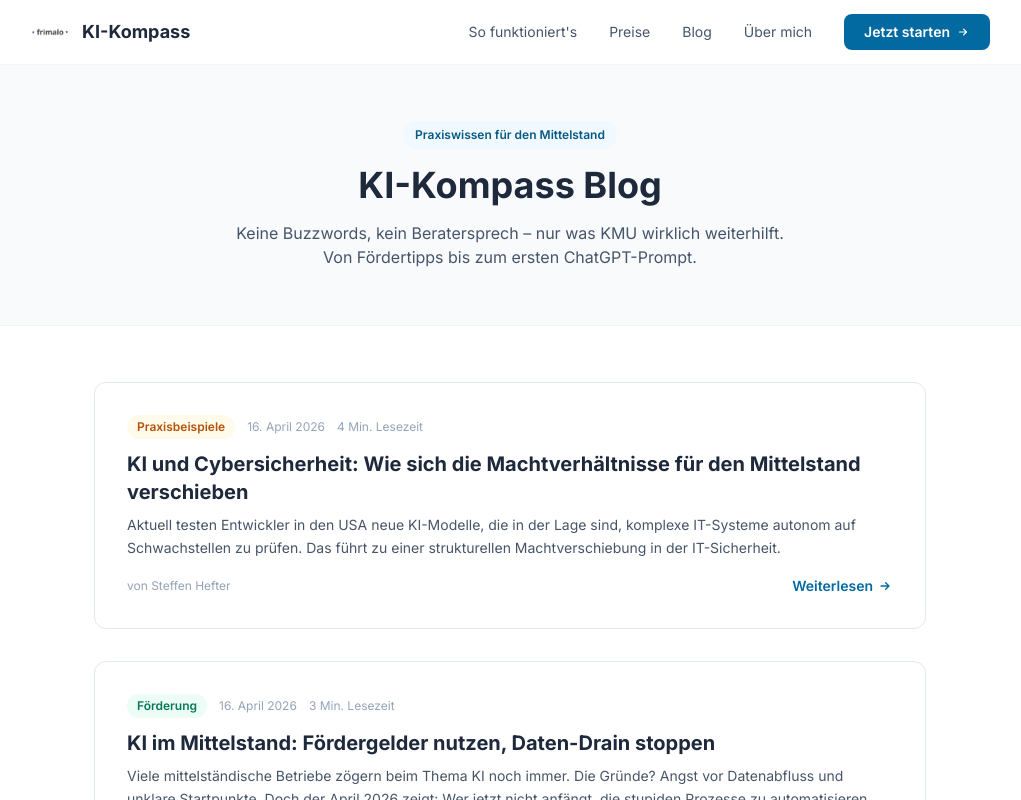
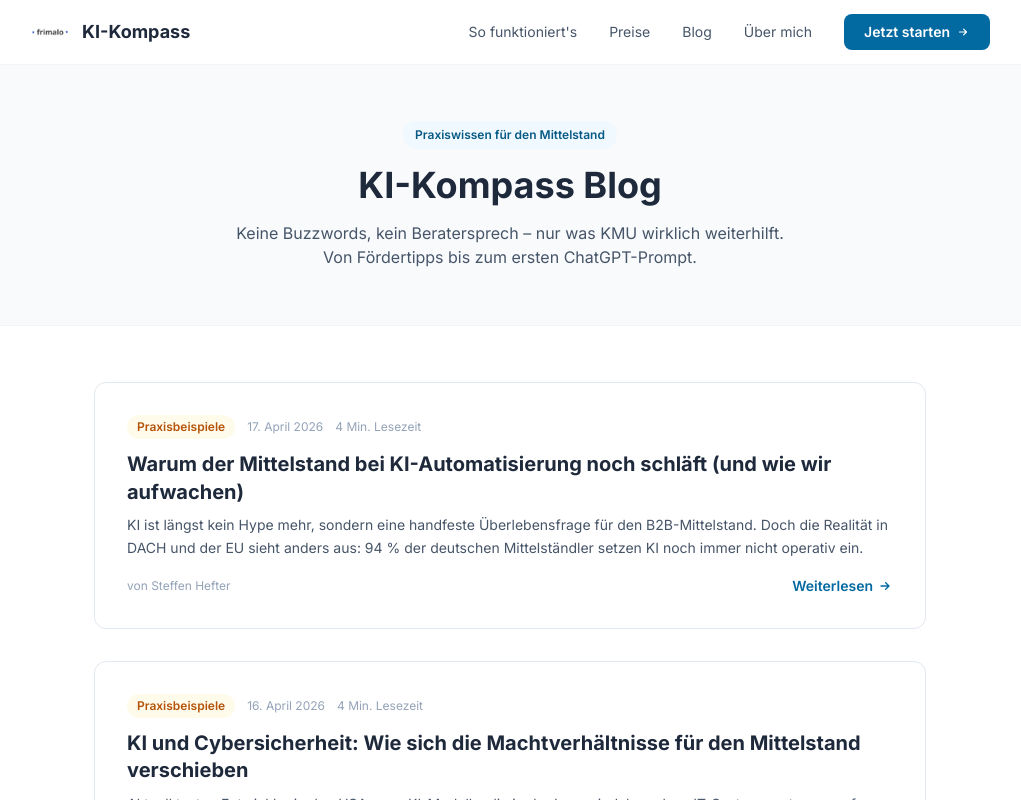
Before and after one commit to derhefter/KI-Kompass-2.0, a Next.js app: page /blog in a window 1280 px wide. Shown: the top 800 px of the page, without its empty margins (130-1151 px from the left). Built offline with nearby package versions, Linux system fonts and the light colour scheme; no server answers.

Commit message:
Auto-Publish: Warum der Mittelstand noch schläft

```diff
--- a/src/data/blog-posts.js
+++ b/src/data/blog-posts.js
@@ -16,6 +16,42 @@
 // ============================================================
 
 export const blogPosts = [
+  {
+    id: 16,
+    slug: 'warum-der-mittelstand-bei-ki-automatisierung-noch-schlaeft-und-wie-wir-aufwachen',
+    title: 'Warum der Mittelstand bei KI-Automatisierung noch schläft (und wie wir aufwachen)',
+    excerpt: 'KI ist längst kein Hype mehr, sondern eine handfeste Überlebensfrage für den B2B-Mittelstand. Doch die Realität in DACH und der EU sieht anders aus: 94 % der deutschen Mittelständler setzen KI noch immer nicht operativ ein.',
+    content: `
+<p><strong>KI ist längst kein Hype mehr, sondern eine handfeste Überlebensfrage für den B2B-Mittelstand.</strong> Doch die Realität in DACH und der EU sieht anders aus: Laut aktuellen Zahlen aus 2026 setzen 94 % der deutschen Mittelständler KI noch immer nicht operativ ein. Woran hakt es und wie kommen wir ins Tun?</p>
+
+<p>Wenn man sich die neuesten Marktberichte ansieht, könnte man meinen, wir leben in zwei verschiedenen Welten. Auf der einen Seite die Tech-Riesen, die ihre Prozesse mit KI-Agenten auf Steroide pumpen. Auf der anderen Seite der europäische Mittelstand, der oft noch mit Papierformularen und isolierten RPA-Bots kämpft.</p>
+
+<p>Wir reden hier nicht von futuristischen Robotern, sondern von handfesten, langweiligen Prozessen: Rechnungseingang, Bestandsmanagement, Lead-Qualifizierung. Dort, wo KI heute schon massive Kostenblöcke reduziert und Fachkräfte entlastet.</p>
+
+<p><strong>Das Problem: Pilot-Friedhöfe statt Strategie</strong><br>Warum hinken wir hinterher? Es ist meist nicht die böse DSGVO, die uns ausbremst. Es sind handgemachte Probleme:</p>
+<ul>
+  <li><strong>Führung ohne Kompass:</strong> Es fehlt schlicht an einer klaren KI-Strategie. Viele stürzen sich in blindwütige Pilotprojekte ohne messbare KPIs.</li>
+  <li><strong>Miese Daten:</strong> KI braucht sauberes Futter. Wenn das CRM ein Datenmüllhaufen ist, hilft der beste Algorithmus nicht.</li>
+  <li><strong>Inseldenken statt End-to-End:</strong> Ein isolierter Bot, der Mails sortiert, ist nett. Aber echte Automatisierung erfordert das Standardisieren von Kernprozessen.</li>
+</ul>
+
+<p><strong>Raus aus der Schockstarre</strong><br>Es braucht keinen 100-Seiten-Masterplan von einer teuren Unternehmensberatung. Was es braucht, ist Pragmatismus:</p>
+<ol>
+  <li><strong>Dreckige Daten aufräumen:</strong> Beginnen Sie mit der Datenhygiene in einem Kernsystem.</li>
+  <li><strong>Den größten Schmerzpunkt suchen:</strong> Welcher Prozess frisst aktuell die meisten manuellen Stunden?</li>
+  <li><strong>Klein starten, aber integriert:</strong> Implementieren Sie eine KI-Lösung, die diesen einen Prozess automatisiert, aber mit den bestehenden Systemen spricht.</li>
+</ol>
+
+<p><strong>Fazit:</strong> Der Mittelstand muss aufhören, KI als IT-Spielzeug zu betrachten. Es ist ein operatives Werkzeug, das heute schon den Unterschied zwischen Wettbewerbsfähigkeit und Bedeutungslosigkeit ausmacht. Wer jetzt anpackt, sichert sich für die nächsten Jahre ab.</p>
+`,
+    category: 'Praxisbeispiele',
+    author: 'Steffen Hefter',
+    date: '2026-04-17',
+    status: 'published',
+    image: '',
+    readTime: 4
+  },
+
   {
     id: 15,
     slug: 'ki-und-cybersicherheit-wie-sich-die-machtverhaeltnisse-fuer-den-mittelstand-verschieben',
```
